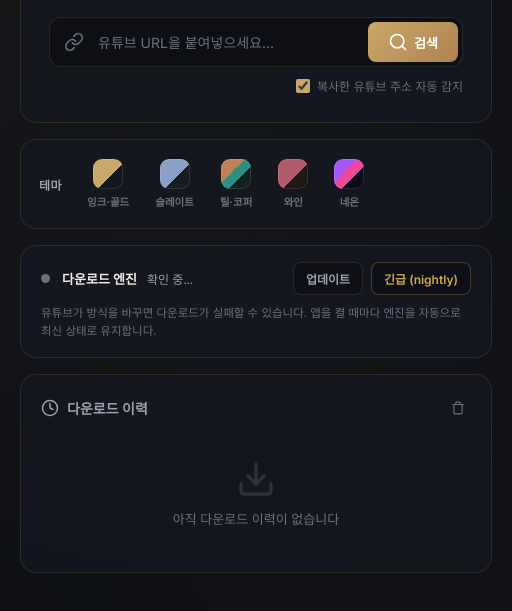
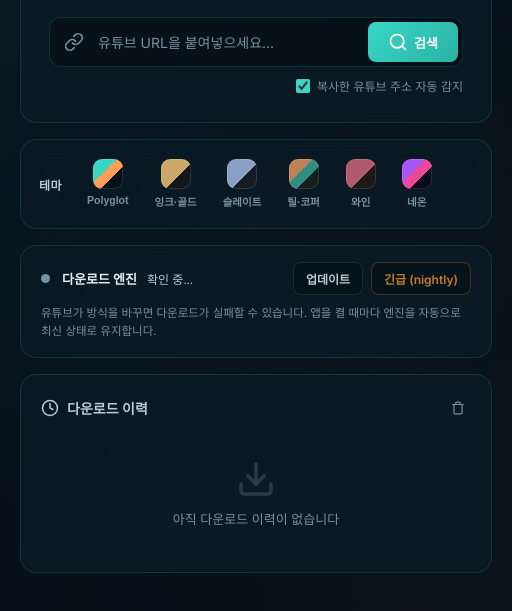
Before and after one commit to hermits-diner/youtube-downloader, an Electron app: page index.html in a window 512 px wide. Shown: the part 153-764 px from the top of the page. Drawn offline with Linux system fonts and the light colour scheme; no server answers.

Commit message:
feat: 기본 테마를 Polyglot(오션) 색으로 — 학습 앱과 UI 통일
컴패니언 앱 Polyglot Player의 색(깊은 오션 네이비-틸 배경, 시안 primary,
오렌지 accent)에 맞춰 다운로더 기본 테마를 신설. 두 앱이 한 세트처럼 보이게.
- :root 기본값을 Polyglot 팔레트로 교체, 기존 잉크·골드는 선택형 테마로 이동
- 테마 스와치에 Polyglot 추가(기본), 6종으로. no-flash 스크립트·picker 기본값 갱신
- 6종 전부 정상 전환 확인. README·베타 SHA256 갱신.

Co-Authored-By: Claude Opus 4.8 <noreply@anthropic.com>

```diff
--- a/index.html
+++ b/index.html
@@ -4,7 +4,7 @@
   <meta charset="UTF-8">
   <meta name="viewport" content="width=device-width, initial-scale=1.0">
   <title>YouTube Downloader</title>
-  <script>try{document.documentElement.setAttribute('data-theme',localStorage.getItem('theme')||'ink-gold');}catch(e){}</script>
+  <script>try{document.documentElement.setAttribute('data-theme',localStorage.getItem('theme')||'polyglot');}catch(e){}</script>
   <link rel="preconnect" href="https://fonts.googleapis.com">
   <link rel="preconnect" href="https://fonts.gstatic.com" crossorigin>
   <link href="https://fonts.googleapis.com/css2?family=Inter:wght@300;400;500;600;700;800&display=swap" rel="stylesheet">
@@ -617,6 +617,9 @@
     <div class="theme-section glass-card" id="theme-section">
       <span class="theme-label">테마</span>
       <div class="theme-swatches" id="theme-swatches">
+        <button class="theme-swatch" data-theme="polyglot" title="Polyglot (기본) — 학습 앱과 같은 색">
+          <span class="sw sw-polyglot"></span><span class="sw-name">Polyglot</span>
+        </button>
         <button class="theme-swatch" data-theme="ink-gold" title="잉크 & 골드">
           <span class="sw sw-ink-gold"></span><span class="sw-name">잉크·골드</span>
         </button>
--- a/renderer.js
+++ b/renderer.js
@@ -225,12 +225,12 @@ function wireSettingsPersistence() {
 // ─── Theme Picker ───
 
 const THEME_KEY = 'theme';
-const THEMES = ['ink-gold', 'slate', 'teal-copper', 'wine', 'neon'];
+const THEMES = ['polyglot', 'ink-gold', 'slate', 'teal-copper', 'wine', 'neon'];
 
 function wireThemePicker() {
   let saved;
   try { saved = localStorage.getItem(THEME_KEY); } catch (e) { saved = null; }
-  const current = THEMES.includes(saved) ? saved : 'ink-gold';
+  const current = THEMES.includes(saved) ? saved : 'polyglot';
   applyTheme(current);
   for (const btn of document.querySelectorAll('.theme-swatch')) {
     btn.addEventListener('click', () => applyTheme(btn.dataset.theme));
@@ -238,7 +238,7 @@ function wireThemePicker() {
 }
 
 function applyTheme(theme) {
-  if (!THEMES.includes(theme)) theme = 'ink-gold';
+  if (!THEMES.includes(theme)) theme = 'polyglot';
   document.documentElement.setAttribute('data-theme', theme);
   try { localStorage.setItem(THEME_KEY, theme); } catch (e) { /* ignore */ }
   for (const btn of document.querySelectorAll('.theme-swatch')) {
--- a/styles.css
+++ b/styles.css
@@ -3,63 +3,93 @@
    ═══════════════════════════════════════════════════════ */
 
 :root {
-  /* ─── Theme: Ink & Gold (default) ───
-     Named vars below are kept intact so the whole app re-themes by
-     swapping these values. Color washes reference the *-rgb triplets
-     so opacity stays but hue follows the theme. */
+  /* ─── Theme: Polyglot (default) ───
+     Matched to the companion app "Polyglot Player" so the two feel like one
+     set: deep ocean navy-teal base, cyan primary, orange accent. Named vars
+     are kept intact; washes reference the *-rgb triplets to follow the hue. */
+  --bg-primary: #06101a;
+  --bg-secondary: #091722;
+  --bg-card: rgba(12, 28, 40, 0.72);
+  --bg-card-hover: rgba(16, 36, 50, 0.82);
+  --border-color: rgba(var(--accent-rgb), 0.15);
+  --border-hover: rgba(var(--accent-rgb), 0.35);
+
+  --text-primary: #e7f0f5;
+  --text-secondary: #b8cad4;
+  --text-muted: #7891a2;
+
+  --accent-purple: #39d6c5;   /* primary accent (cyan) */
+  --accent-pink: #2ab3a4;     /* primary-deep (teal) — gradient end */
+  --accent-blue: #ff9c55;     /* secondary accent (orange) */
+  --accent-green: #85e89d;    /* success (mint) */
+  --accent-red: #ff8f78;      /* danger (coral) */
+  --accent-yellow: #c47b2b;   /* warning (amber) */
+
+  --accent-rgb: 57, 214, 197;
+  --pink-rgb: 42, 179, 164;
+  --blue-rgb: 255, 156, 85;
+  --green-rgb: 133, 232, 157;
+  --red-rgb: 255, 143, 120;
+  --warn-rgb: 196, 123, 43;
+
+  --glow-a: rgba(57, 214, 197, 0.06);
+  --glow-b: rgba(20, 43, 58, 0.08);
+  --glow-c: rgba(255, 156, 85, 0.03);
+
+  --gradient-primary: linear-gradient(135deg, #39d6c5, #2ab3a4);
+  --gradient-secondary: linear-gradient(135deg, #ff9c55, #39d6c5);
+  --gradient-success: linear-gradient(135deg, #85e89d, #5fcf86);
+  --gradient-danger: linear-gradient(135deg, #ff8f78, #ff9c55);
+
+  --shadow-sm: 0 2px 8px rgba(0, 0, 0, 0.3);
+  --shadow-md: 0 4px 16px rgba(0, 0, 0, 0.4);
+  --shadow-lg: 0 8px 32px rgba(0, 0, 0, 0.5);
+  --shadow-glow: 0 0 20px rgba(var(--accent-rgb), 0.22);
+
+  --radius-sm: 8px;
+  --radius-md: 12px;
+  --radius-lg: 16px;
+  --radius-xl: 20px;
+
+  --transition-fast: 0.15s ease;
+  --transition-normal: 0.25s ease;
+  --transition-slow: 0.4s cubic-bezier(0.4, 0, 0.2, 1);
+}
+
+/* ═══════════════════════════════════════════════════════
+   Theme variants — set data-theme on <html> to switch.
+   Polyglot is the default (defined on :root above).
+   ═══════════════════════════════════════════════════════ */
+
+/* ── Ink & Gold ── */
+:root[data-theme="ink-gold"] {
   --bg-primary: #0e1016;
   --bg-secondary: #14161d;
   --bg-card: rgba(22, 25, 35, 0.7);
   --bg-card-hover: rgba(30, 34, 48, 0.8);
-  --border-color: rgba(var(--accent-rgb), 0.15);
-  --border-hover: rgba(var(--accent-rgb), 0.35);
-
   --text-primary: #f2efe6;
   --text-secondary: #9aa0ad;
   --text-muted: #6b7180;
-
-  --accent-purple: #c9a86a;   /* primary accent (gold) */
-  --accent-pink: #b0824f;     /* secondary accent (bronze) */
-  --accent-blue: #4a5b78;     /* tertiary accent (slate) */
-  --accent-green: #7fa88b;    /* success (sage) */
-  --accent-red: #b4534e;      /* danger (terracotta) */
-  --accent-yellow: #cda94f;   /* warning (amber) */
-
+  --accent-purple: #c9a86a;
+  --accent-pink: #b0824f;
+  --accent-blue: #4a5b78;
+  --accent-green: #7fa88b;
+  --accent-red: #b4534e;
+  --accent-yellow: #cda94f;
   --accent-rgb: 201, 168, 106;
   --pink-rgb: 176, 130, 79;
   --blue-rgb: 74, 91, 120;
   --green-rgb: 127, 168, 139;
   --red-rgb: 180, 83, 78;
   --warn-rgb: 205, 169, 79;
-
   --glow-a: rgba(201, 168, 106, 0.06);
   --glow-b: rgba(74, 91, 120, 0.05);
   --glow-c: rgba(176, 130, 79, 0.03);
-
   --gradient-primary: linear-gradient(135deg, #c9a86a, #b0824f);
   --gradient-secondary: linear-gradient(135deg, #4a5b78, #c9a86a);
   --gradient-success: linear-gradient(135deg, #7fa88b, #9cbf9f);
   --gradient-danger: linear-gradient(135deg, #b4534e, #c07a52);
-
-  --shadow-sm: 0 2px 8px rgba(0, 0, 0, 0.3);
-  --shadow-md: 0 4px 16px rgba(0, 0, 0, 0.4);
-  --shadow-lg: 0 8px 32px rgba(0, 0, 0, 0.5);
-  --shadow-glow: 0 0 20px rgba(var(--accent-rgb), 0.22);
-
-  --radius-sm: 8px;
-  --radius-md: 12px;
-  --radius-lg: 16px;
-  --radius-xl: 20px;
-
-  --transition-fast: 0.15s ease;
-  --transition-normal: 0.25s ease;
-  --transition-slow: 0.4s cubic-bezier(0.4, 0, 0.2, 1);
-}
-
-/* ═══════════════════════════════════════════════════════
-   Theme variants — set data-theme on <html> to switch.
-   Ink & Gold is the default (defined on :root above).
-   ═══════════════════════════════════════════════════════ */
+}
 
 /* ── Slate Monochrome ── */
 :root[data-theme="slate"] {
@@ -2013,6 +2043,7 @@ select option {
   color: var(--text-primary);
 }
 
+.sw-polyglot    { background: linear-gradient(135deg, #39d6c5 0 40%, #ff9c55 40% 62%, #06101a 62%); }
 .sw-ink-gold    { background: linear-gradient(135deg, #c9a86a 0 58%, #14161d 58%); }
 .sw-slate       { background: linear-gradient(135deg, #8aa0c4 0 58%, #171b24 58%); }
 .sw-teal-copper { background: linear-gradient(135deg, #c0805a 0 40%, #2f8e80 40% 62%, #13201f 62%); }
```
Also changed, not shown: 베타테스트_안내.md (+1 -1 lines), README.md.
